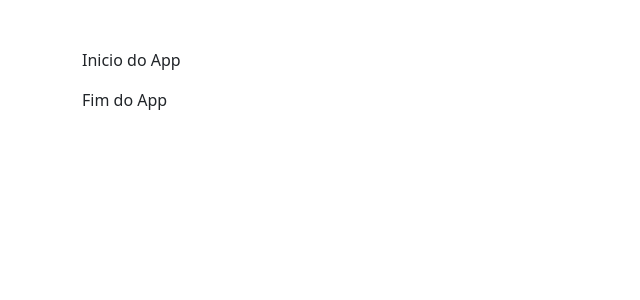
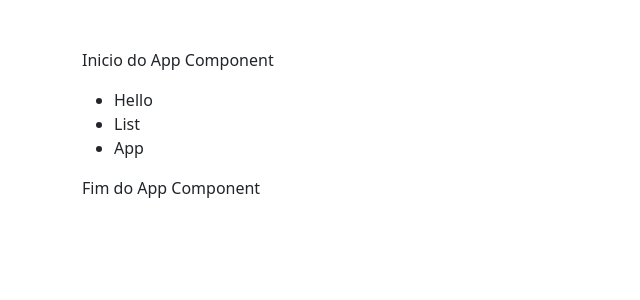
Before and after one commit to s4mp41xao/new-angular-crud, an Angular app: page / in a window 1280 px wide. Shown: the top 300 px of the page, without its empty margins (0-640 px from the left). Built offline with nearby package versions, Linux system fonts and the light colour scheme.

Commit message:
feat: create navigation with router links

```diff
--- a/src/app/app.component.html
+++ b/src/app/app.component.html
@@ -1,9 +1,19 @@
 <div class="container mt-5">
-  <p>Inicio do App</p>
+  <p>Inicio do App Component</p>
+
+  <ul>
+    <li [routerLink]="['/hello']" routerLinkActive="router-link-active">
+      Hello
+    </li>
+    <li [routerLink]="['hello/list']" routerLinkActive="router-link-active">
+      List
+    </li>
+    <li [routerLink]="['']" routerLinkActive="router-link-active">App</li>
+  </ul>
 
   <router-outlet />
 
-  <p>Fim do App</p>
+  <p>Fim do App Component</p>
 
   <!-- <app-hello [items]="items" (alertOnClick)="alertOnClick()" /> -->
 </div>
--- a/src/app/app.component.ts
+++ b/src/app/app.component.ts
@@ -1,9 +1,9 @@
 import { Component, signal } from '@angular/core';
-import { RouterOutlet } from '@angular/router';
+import { RouterOutlet, RouterModule } from '@angular/router';
 
 @Component({
   selector: 'app-root',
-  imports: [RouterOutlet],
+  imports: [RouterOutlet, RouterModule],
   templateUrl: './app.component.html',
   styleUrl: './app.component.css',
 })
```
